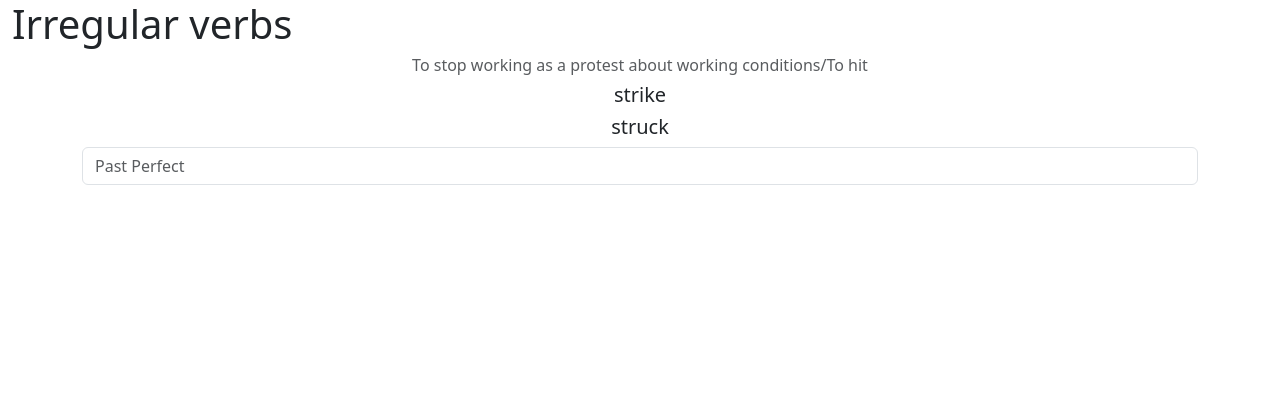
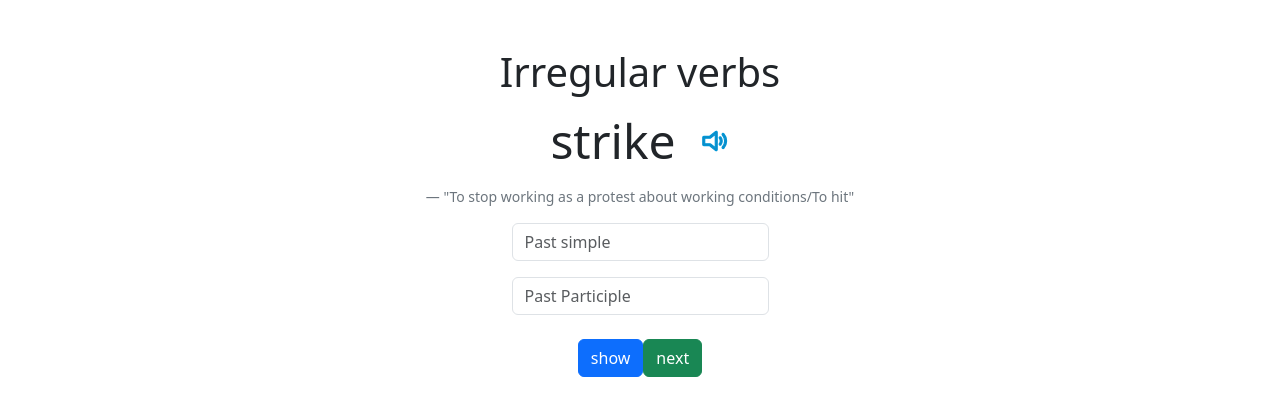
Before and after one commit to Edgarmejiav/irregular-verbs, a React (Vite) app: page / in a window 1280 px wide. Shown: the top 416 px of the page. Built offline with nearby package versions, Linux system fonts and the light colour scheme.

Commit message:
feat v.1 irregular verbs ingles

```diff
--- a/index.html
+++ b/index.html
@@ -5,7 +5,7 @@
     <link rel="icon" type="image/svg+xml" href="/vite.svg" />
     <meta name="viewport" content="width=device-width, initial-scale=1.0" />
 
-    <title>Vite + React</title>
+    <title>Irregular verbs</title>
     <link href="https://cdn.jsdelivr.net/npm/bootstrap@5.3.0-alpha1/dist/css/bootstrap.min.css" rel="stylesheet" integrity="sha384-GLhlTQ8iRABdZLl6O3oVMWSktQOp6b7In1Zl3/Jr59b6EGGoI1aFkw7cmDA6j6gD" crossorigin="anonymous">
 
   </head>
--- a/src/App.jsx
+++ b/src/App.jsx
@@ -1,5 +1,6 @@
-import {useState} from 'react'
+import {useEffect, useState} from 'react'
 import verbs from './verbs.json'
+import {IconVolumen} from "./IconVolumen";
 
 function generateRandomNumber(n) {
     return Math.floor(Math.random() * n) + 1;
@@ -9,54 +10,112 @@ const keys = Object.keys(verbs).map(x => x)
 
 function App() {
     const [randon, setRandon] = useState(generateRandomNumber(keys.length))
-
     const verb = verbs[keys[randon]][0]
     return (
-        <div className="container-fluid ">
-            <h1>Irregular verbs </h1>
-            <div className="container ">
-                <div className="text-center">
-                    <Description des={verb["description"]}/>
-                    <h5 className="col">{keys[randon]}  </h5>
-                    <PastSimple verb={verb[2]}></PastSimple>
-                    <PastPerfect setRandon={setRandon} verb={verb[3]}> </PastPerfect>
-                </div>
+        <div className="mt-5">
+            <h1 className={"text-center"}>Irregular verbs </h1>
+            <div className="container d-flex align-items-center flex-column">
+                <BaseVerb verb={keys[randon]}/>
+                <Description des={verb["description"]}/>
+                <IputVerbs setRandon={setRandon} label="Past simple"
+                           pastSimple={verb[2]}
+                           pastParticiple={verb[3]}> </IputVerbs>
             </div>
         </div>
     )
 }
 
-function PastSimple({verb}) {
-    return Array.isArray(verb) ? <h5 className="col">{verb.join("/")} </h5> : <h5 className="col">{verb} </h5>
+function BaseVerb({verb}) {
+    function handleVoice() {
+        const text = new SpeechSynthesisUtterance(verb)
+        speechSynthesis.speak(text)
+    }
+
+    return <div className="row text-center ">
+        <h2 className="col-md-auto my-2 display-5">{verb} </h2>
+        <div className={"col-md-auto align-self-center"}>
+            <IconVolumen onClick={handleVoice}/>
+        </div>
+    </div>
 }
 
-function PastPerfect({verb, setRandon}) {
-    const [value, setValue] = useState("")
+function IputVerbs({pastSimple, pastParticiple, setRandon}) {
+    const [simple, setSimple] = useState("")
+    const [participle, setParticiple] = useState("")
+    const [validatePastSimple, setValidatePastSimple] = useState(false)
+    const [validatePastParticiple, setValidatePastParticiple] = useState(false)
+
 
     function handleOnChange(e) {
-        setValue(e.target.value)
+        setSimple(e.target.value)
+
     }
-    function handleOnKey(e) {
-        if (e.code === "Enter") {
-            let isCheck = false
-            Array.isArray(verb) ? isCheck = verb.some(x => x === value) : isCheck = value === verb
-           if( isCheck) {
-               setRandon(generateRandomNumber(keys.length))
-               setValue("")
-           }
+
+    useEffect(() => {
+        setValidatePastSimple(pastSimple.some(x => x.toString() === simple.toString()))
+        setValidatePastParticiple(pastParticiple.some(x => x.toString() === participle.toString()))
+    }, [simple, participle])
+
+    function handleParticipleOnChange(e) {
+        setParticiple(e.target.value)
+
+    }
+
+    function handleNext() {
+        // if (e.code === "Enter") {
+        if (validatePastSimple && validatePastParticiple) {
+            setRandon(generateRandomNumber(keys.length))
+            setSimple("")
+            setParticiple("")
+            setValidatePastSimple(false)
+            setValidatePastParticiple(false)
         }
+        // }
     }
-    return <input type="text" className="form-control" value={value} onKeyDownCapture={handleOnKey} onChange={handleOnChange}
-                  placeholder="Past Perfect"
-    />
 
-// return Array.isArray(verb) ? <div className="col">{verb.join("/")} </div> : <h6 className="col">{verb} {} </h6>
+
+    function hanldeShow() {
+        setSimple(Array.isArray(pastSimple) ? pastSimple[0] : pastSimple)
+        setParticiple(Array.isArray(pastParticiple) ? pastParticiple[0] : pastParticiple)
+    }
+
+
+    return <form>
+        <div className={` mb-3 ${validatePastSimple ? "was-validated" : ""}`}>
+
+            <input type="text" className="form-control my-2"
+                   placeholder={"Past simple"}
+                   value={simple}
+                   onChange={handleOnChange}
+            />
+            <div className={"text-center"}>
+                {pastSimple.length > 1 && validatePastSimple ? pastSimple.join("/") : ""}
+            < /div>
+        </div>
+        <div className={` mb-3 ${validatePastParticiple ? "was-validated" : ""}`}>
+
+            <input type="text" className="form-control my-2"
+                   placeholder="Past Participle"
+                   value={participle}
+                   onChange={handleParticipleOnChange}
+            />
+            <div className={"text-center"}>
+                {pastParticiple.length > 1 && validatePastParticiple ? pastParticiple.join("/") : ""}
+            < /div>
+        </div>
+        <div className="text-center">
+            <button className="btn my-2 btn-primary " type="button" onClick={hanldeShow}>show</button>
+            <button className="btn my-2  btn-success" type="button" onClick={handleNext}>next</button>
+        </div>
+    </form>
+
 }
 
 function Description({des}) {
+
     return Array.isArray(des) ?
-        <h6 className="col text-muted">{des.join("/")} </h6>
-        : <h6 className="col text-muted">{des} {} </h6>
+        <figcaption className="col my-2 blockquote-footer">"{des.join("/")}" </figcaption>
+        : <figcaption className="col my-2 blockquote-footer">"{des}"</figcaption>
 }
 
 export default App
--- /dev/null
+++ b/src/IconVolumen.jsx
@@ -0,0 +1,18 @@
+export const IconVolumen = ({onClick}) => {
+    return <svg width="30px" onClick={onClick} viewBox="0 0 24 24" fill="none" xmlns="http://www.w3.org/2000/svg" stroke="#0096d6"
+                transform="matrix(1, 0, 0, 1, 0, 0)">
+        <g id="SVGRepo_bgCarrier" stroke-width="0"></g>
+        <g id="SVGRepo_tracerCarrier" stroke-linecap="round" stroke-linejoin="round"></g>
+        <g id="SVGRepo_iconCarrier">
+            <path
+                d="M13 19.75C12.8304 19.7472 12.6661 19.6912 12.53 19.59L7.74 15.75H3C2.80189 15.7474 2.61263 15.6676 2.47253 15.5275C2.33244 15.3874 2.25259 15.1981 2.25 15V9C2.25259 8.80189 2.33244 8.61263 2.47253 8.47253C2.61263 8.33244 2.80189 8.25259 3 8.25H7.74L12.53 4.41C12.6406 4.32106 12.7741 4.26533 12.9151 4.24927C13.0561 4.2332 13.1988 4.25747 13.3265 4.31926C13.4543 4.38104 13.5619 4.4778 13.6369 4.5983C13.7118 4.7188 13.751 4.85809 13.75 5V19C13.7491 19.1422 13.7084 19.2814 13.6324 19.4016C13.5563 19.5218 13.4481 19.6182 13.32 19.68C13.2202 19.728 13.1107 19.7519 13 19.75ZM3.75 14.25H8C8.16991 14.2507 8.33494 14.3069 8.47 14.41L12.25 17.41V6.56L8.47 9.56C8.33886 9.6739 8.17345 9.74076 8 9.75H3.75V14.25Z"
+                fill="#1385be"></path>
+            <path
+                d="M18.46 18.07C18.2806 18.0697 18.107 18.006 17.97 17.89C17.8945 17.8258 17.8327 17.7472 17.7881 17.6587C17.7436 17.5702 17.7173 17.4736 17.7107 17.3748C17.7042 17.2759 17.7176 17.1768 17.7501 17.0832C17.7826 16.9896 17.8336 16.9035 17.9 16.83C19.0891 15.5022 19.7466 13.7824 19.7466 12C19.7466 10.2176 19.0891 8.49779 17.9 7.16998C17.8344 7.09644 17.7838 7.01069 17.7513 6.91762C17.7188 6.82455 17.7049 6.72599 17.7105 6.62756C17.7161 6.52913 17.741 6.43276 17.7838 6.34395C17.8266 6.25515 17.8865 6.17564 17.96 6.10998C18.0336 6.04432 18.1193 5.99379 18.2124 5.96127C18.3054 5.92875 18.404 5.91488 18.5024 5.92045C18.6009 5.92602 18.6972 5.95093 18.786 5.99374C18.8749 6.03656 18.9544 6.09644 19.02 6.16998C20.4578 7.76752 21.2534 9.84072 21.2534 11.99C21.2534 14.1392 20.4578 16.2124 19.02 17.81C18.9518 17.8921 18.8662 17.9581 18.7693 18.0031C18.6724 18.048 18.5668 18.0709 18.46 18.07Z"
+                fill="#1385be"></path>
+            <path
+                d="M16.11 15.38C15.9481 15.3779 15.7908 15.3255 15.66 15.23C15.5009 15.1107 15.3957 14.933 15.3675 14.7361C15.3394 14.5392 15.3906 14.3391 15.51 14.18C15.9869 13.5533 16.2451 12.7875 16.2451 12C16.2451 11.2125 15.9869 10.4467 15.51 9.82C15.3906 9.66087 15.3394 9.46085 15.3675 9.26393C15.3957 9.06702 15.5009 8.88935 15.66 8.77C15.8191 8.65065 16.0191 8.59941 16.2161 8.62754C16.413 8.65567 16.5906 8.76087 16.71 8.92C17.3863 9.80433 17.7528 10.8867 17.7528 12C17.7528 13.1133 17.3863 14.1957 16.71 15.08C16.6391 15.172 16.5483 15.2468 16.4444 15.2988C16.3405 15.3507 16.2262 15.3785 16.11 15.38Z"
+                fill="#1385be"></path>
+        </g>
+    </svg>
+}
```
